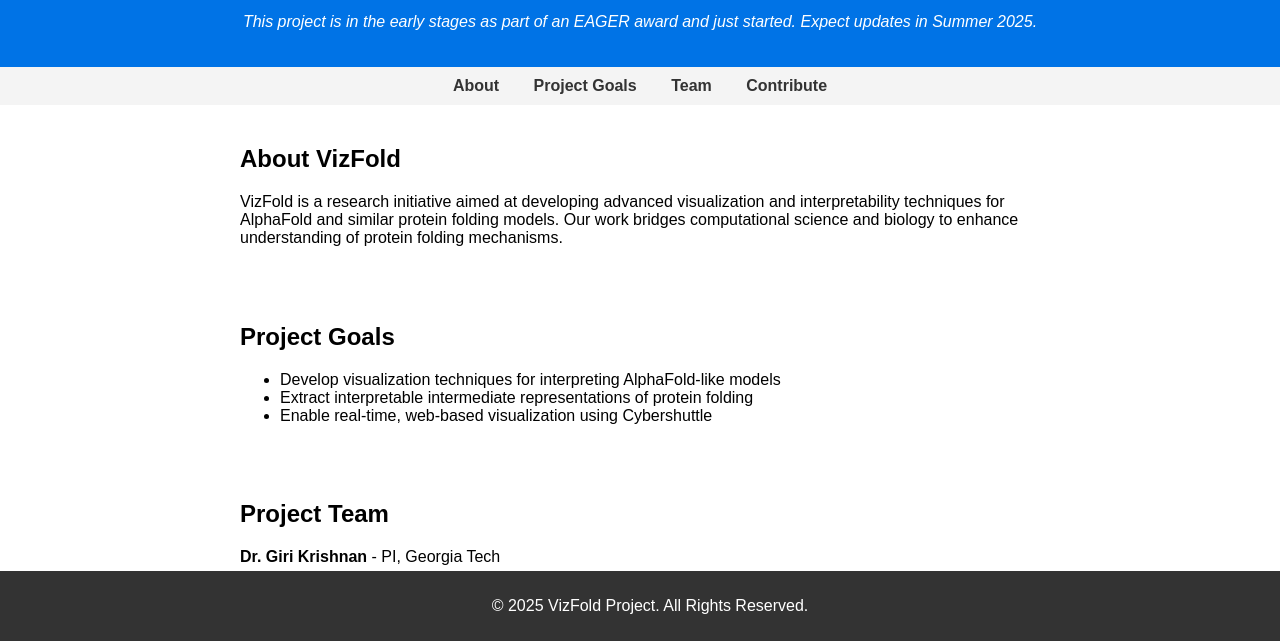
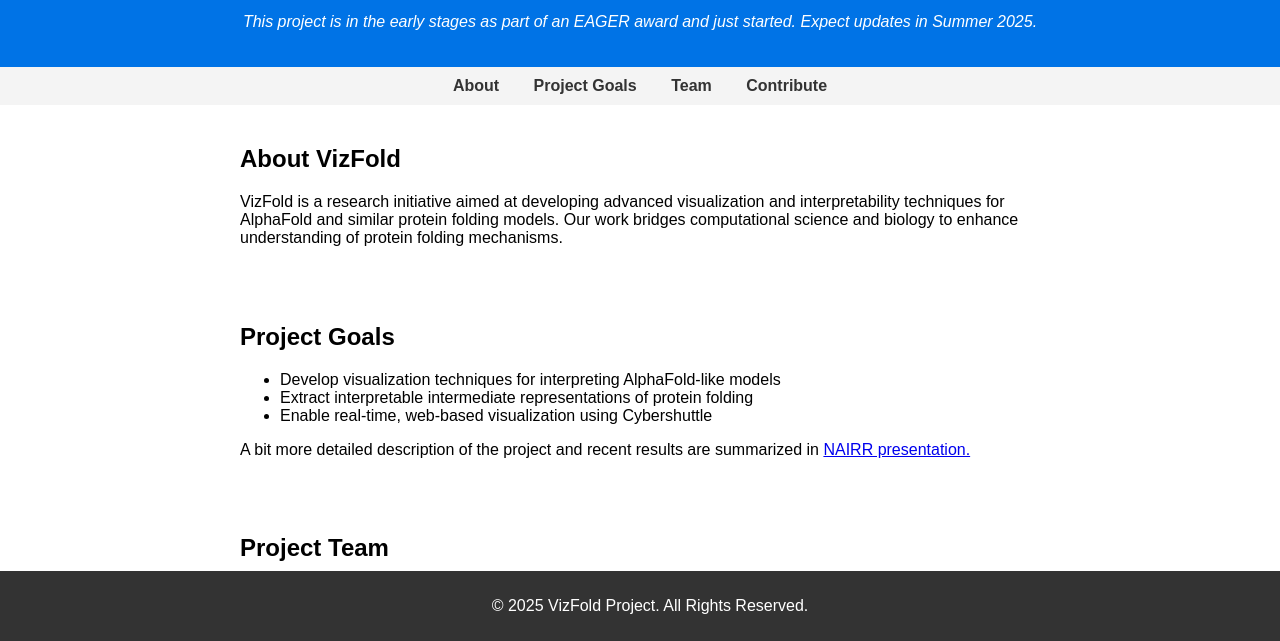
Before and after one commit to vizfold/vizfold.github.io, a plain HTML site: page index.html in a window 1280 px wide. Shown: the part 159-800 px from the top of the page. Drawn offline with Linux system fonts and the light colour scheme.

Commit message:
Update index.html

```diff
--- a/index.html
+++ b/index.html
@@ -44,6 +44,8 @@
             <li>Extract interpretable intermediate representations of protein folding</li>
             <li>Enable real-time, web-based visualization using Cybershuttle</li>
         </ul>
+
+        <p>A bit more detailed description of the project and recent results are summarized in <a href="https://figshare.com/articles/presentation/VizFold_Advancing_Protein_Science_through_the_Visualization_and_Interpretation_of_AlphaFold-like_Models/29971720?backTo=%2Fcollections%2FNAIRR_Pilot_Demonstration_Projects%2F7902128&file=57368194" target="_blank">NAIRR presentation.</a></p>
     </section>
 
     <section id="team">
```
